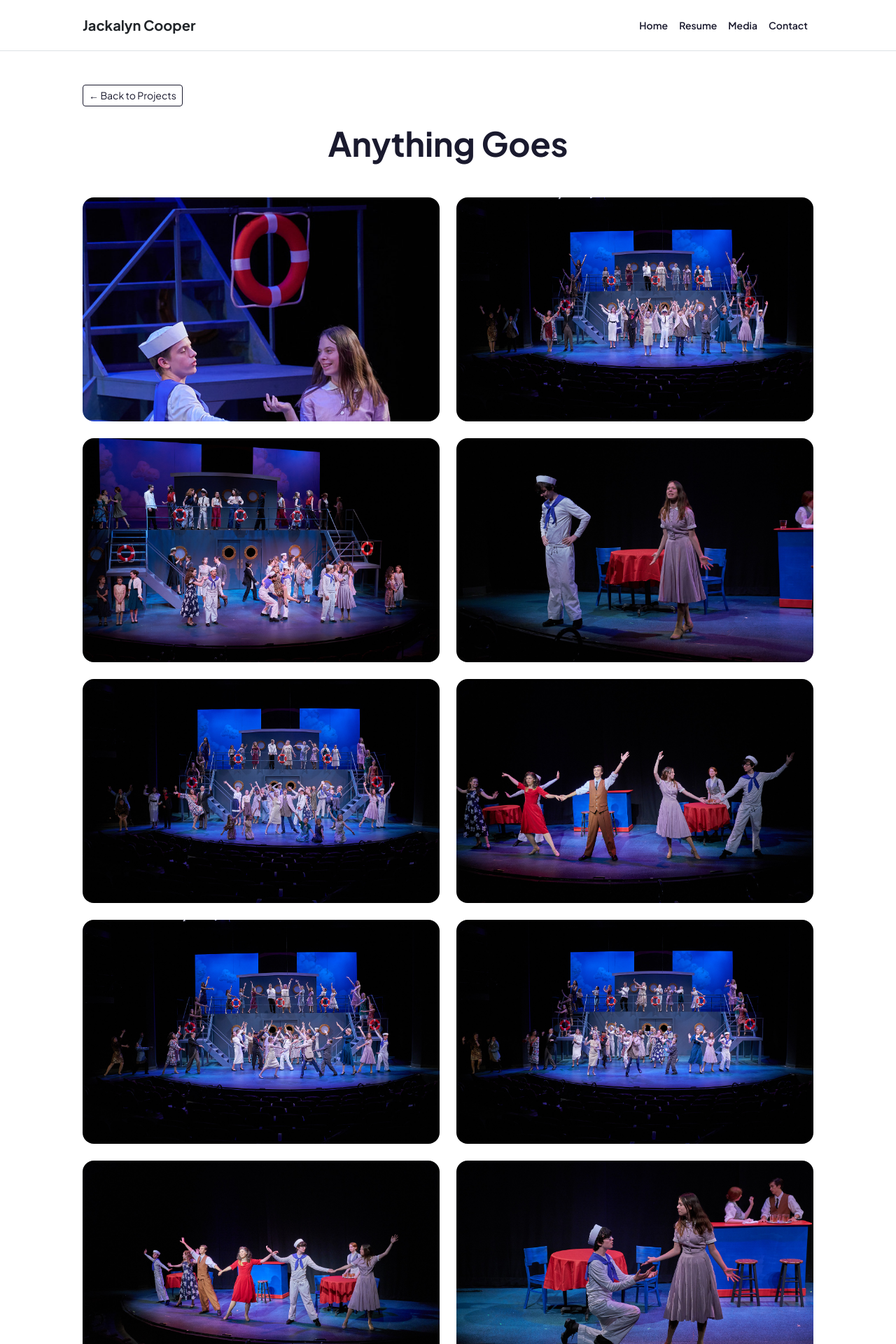
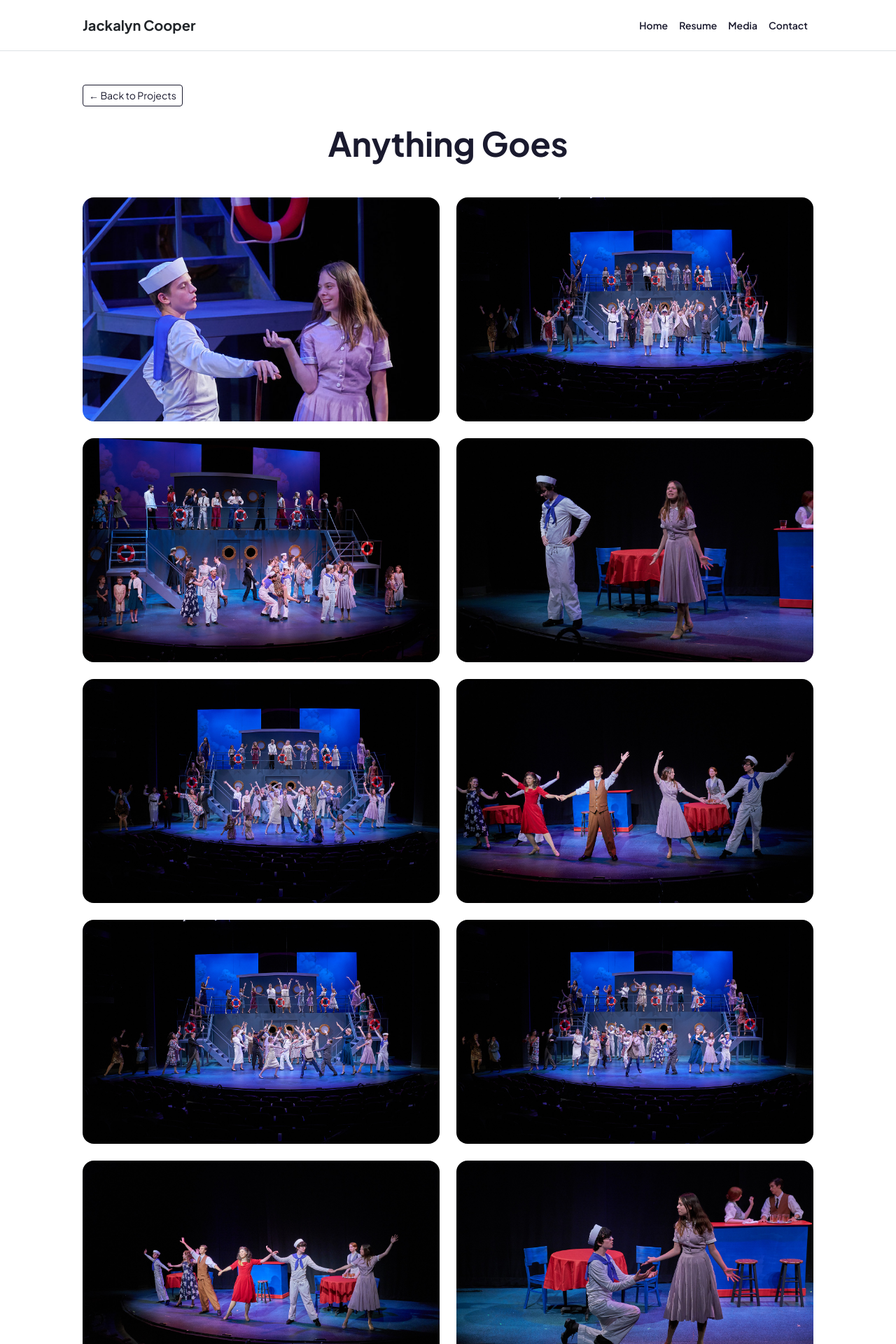
Before and after one commit to eldrethk/Jackalyncooper, a Jekyll site: the page built from anything-goes.html, in a window 1280 px wide. Shown: the top 1920 px of the page at 70% size. Built offline with Jekyll 4.4.1, drawn with Linux system fonts in a browser that asks for light colours.

Commit message:
Add files via upload

```diff
--- a/anything-goes.html
+++ b/anything-goes.html
@@ -21,7 +21,7 @@ title: Project 1 | Jackalyn Cooper
 
 <div class="row g-4">
 
-    <div class="col-12 col-md-6"><img src="/assets/i-2G7MMWr-X2.jpg" class="gallery-img vertical" alt=""></div>
+    <div class="col-12 col-md-6"><img src="/assets/i-2G7MMWr-X2.jpg" class="gallery-img verticalcenter" alt=""></div>
     <div class="col-12 col-md-6"><img src="/assets/i-4MH9w8S-X3.jpg" class="gallery-img" alt=""></div>
     <div class="col-12 col-md-6"><img src="/assets/i-5vZNbqp-X3.jpg" class="gallery-img" alt=""></div>
     <div class="col-12 col-md-6"><img src="/assets/i-7dVQbBF-X3.jpg" class="gallery-img" alt=""></div>
```
